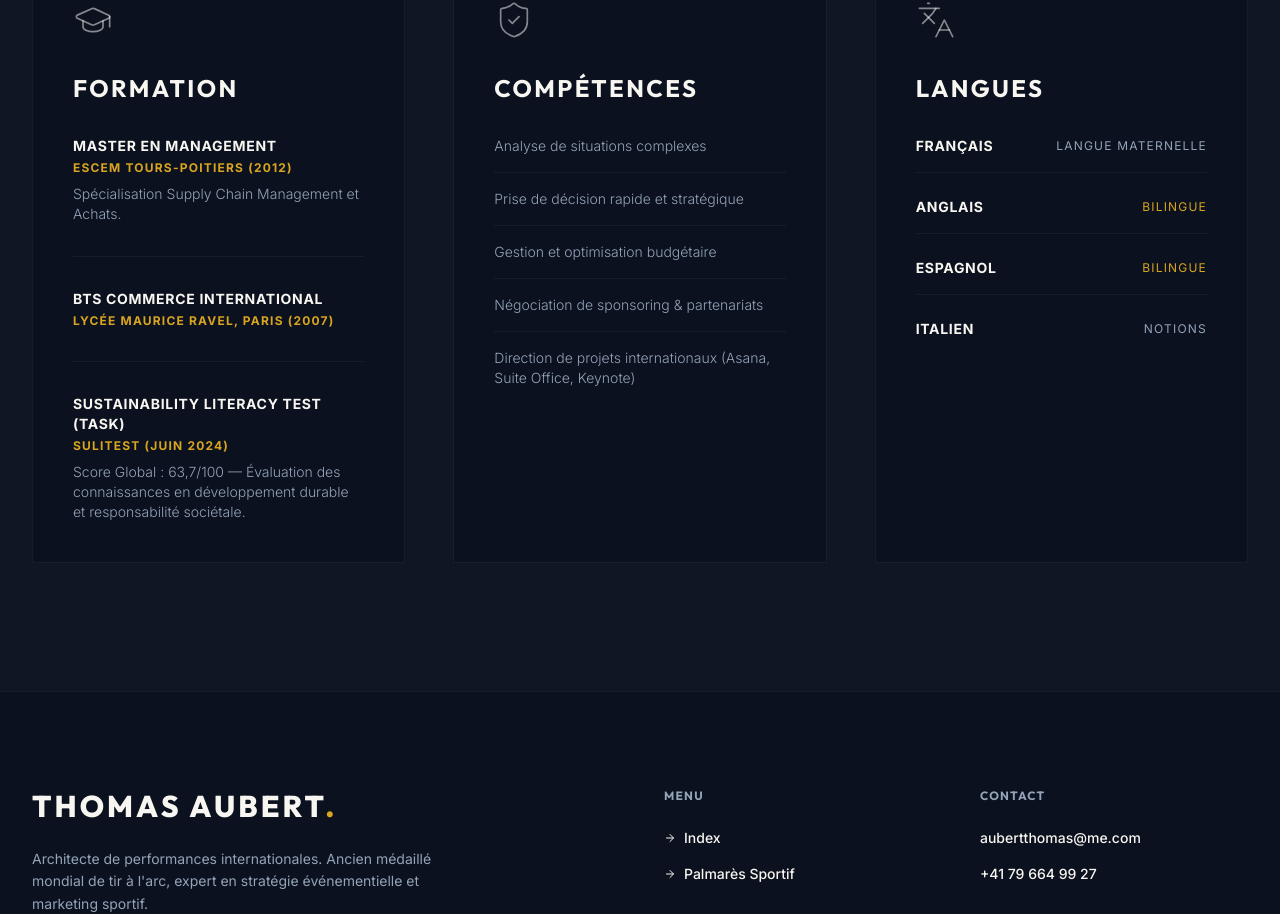
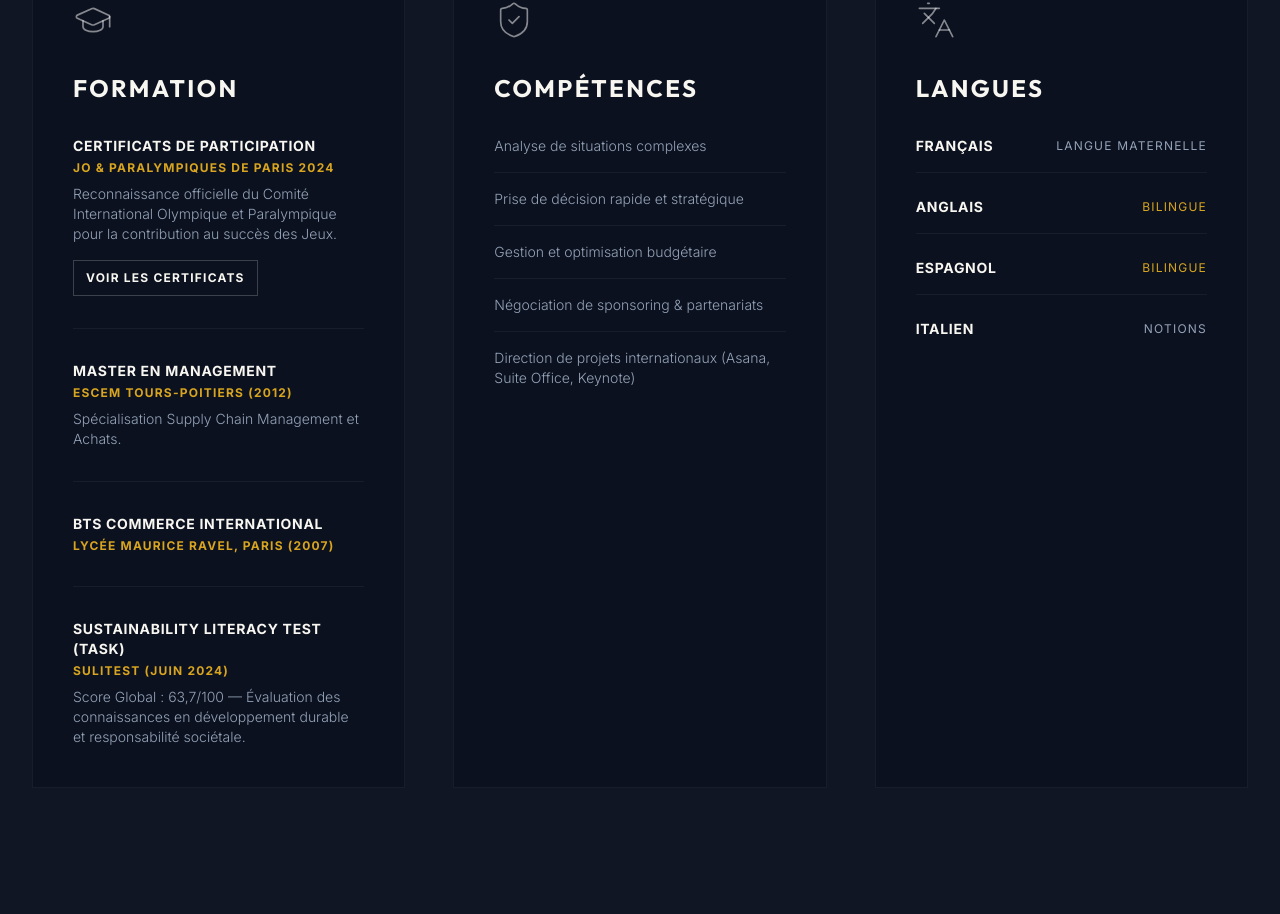
Before and after one commit to nc7hmwtkz4-dot/sg-335882f0-675b-4301-b1b4-dec62524d52d-1777717981, a Next.js app: page /parcours in a window 1280 px wide. Shown: the part 3654-4568 px from the top of the page. Built offline with nearby package versions, Linux system fonts and the light colour scheme.

Commit message:
feat(parcours): add Paris 2024 Olympic certificates

```diff
--- a/src/pages/parcours.tsx
+++ b/src/pages/parcours.tsx
@@ -179,6 +179,15 @@ export default function Parcours() {
               <h3 className="text-2xl font-heading font-bold uppercase tracking-widest mb-8">Formation</h3>
               <div className="space-y-8">
                 <div>
+                  <p className="font-bold uppercase tracking-wider text-sm mb-1">Certificats de Participation</p>
+                  <p className="text-accent text-xs font-bold uppercase tracking-widest mb-2">JO & Paralympiques de Paris 2024</p>
+                  <p className="text-muted-foreground text-sm font-light mb-4">Reconnaissance officielle du Comité International Olympique et Paralympique pour la contribution au succès des Jeux.</p>
+                  <Button variant="outline" size="sm" asChild className="border-white/20 text-foreground hover:bg-white/5 rounded-none text-xs uppercase tracking-widest font-bold h-9">
+                    <a href="/Certificats_Paris_2024.pdf" target="_blank" rel="noopener noreferrer">Voir les certificats</a>
+                  </Button>
+                </div>
+                <div className="w-full h-[1px] bg-white/5"></div>
+                <div>
                   <p className="font-bold uppercase tracking-wider text-sm mb-1">Master en Management</p>
                   <p className="text-accent text-xs font-bold uppercase tracking-widest mb-2">ESCEM Tours-Poitiers (2012)</p>
                   <p className="text-muted-foreground text-sm font-light">Spécialisation Supply Chain Management et Achats.</p>
```
Also changed, not shown: 2 other files (tests, documents, lock files or other folders).
